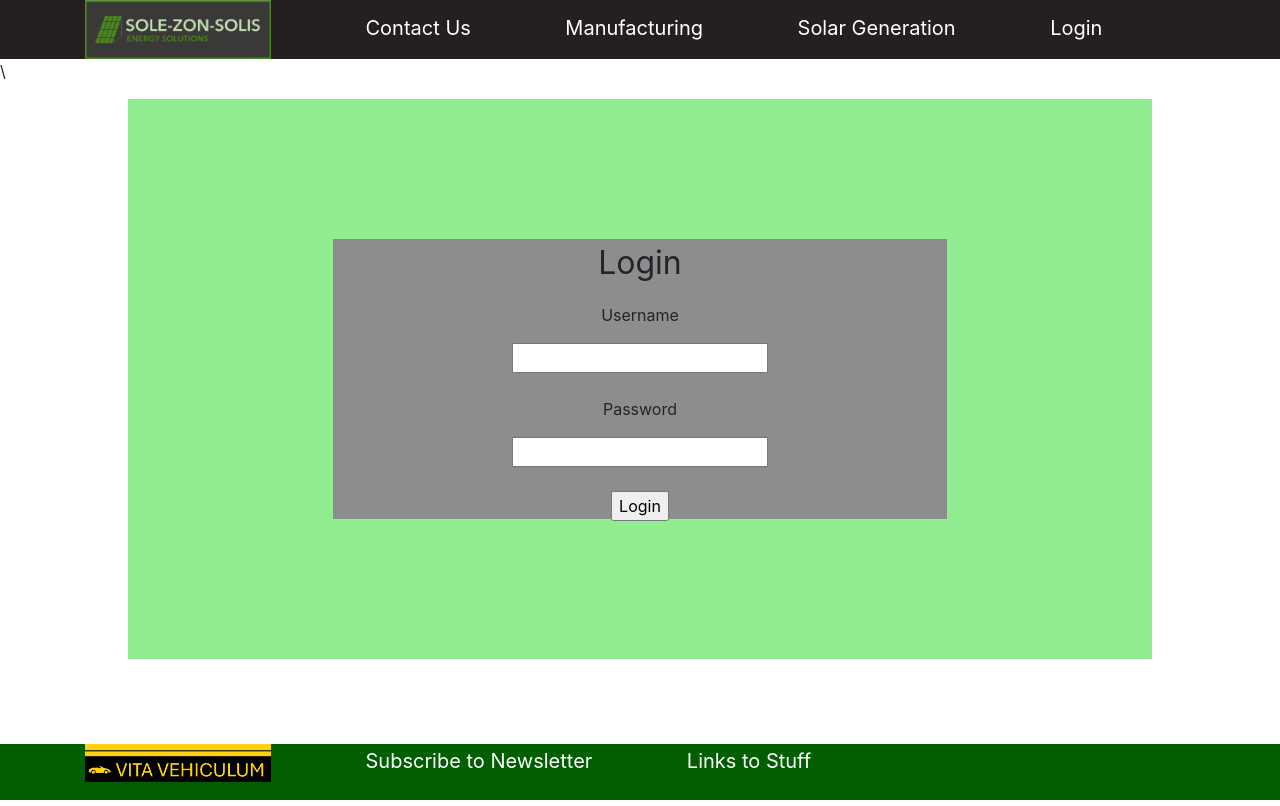
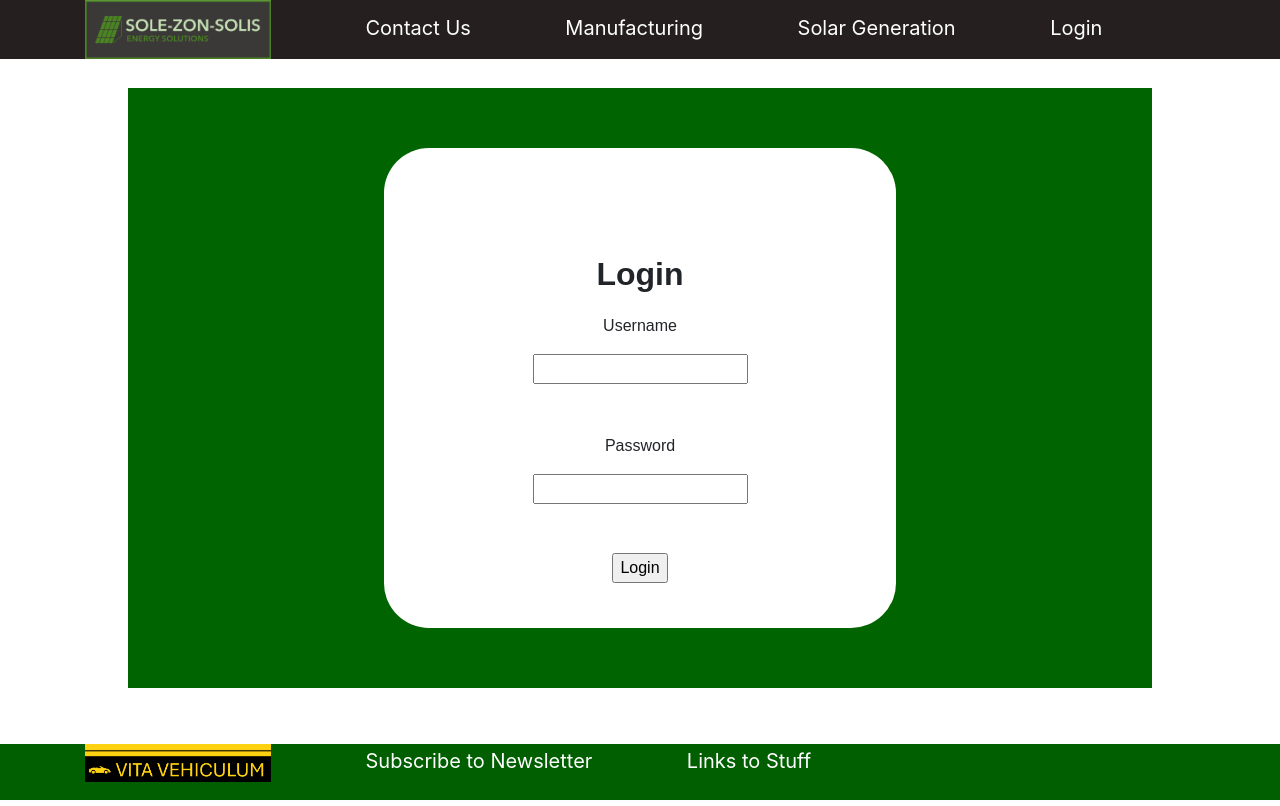
Before and after one commit to Lewis-Cyber-Defense/cfc-green, a Python web app: template src/application/templates/login.html in a window 1280 px wide. Run offline with Jinja, Linux system fonts and the light colour scheme; the template is opened without the code that fills it, so the values that code supplies are empty.

Commit message:
updated login css

```diff
--- /dev/null
+++ b/src/application/static/css/login.css
@@ -0,0 +1,50 @@
+.midSection {
+    display: flex;
+    position: fixed;
+    width: 80vw;
+    height: 75vh;
+    background-color: darkgreen;
+    font-family: sans-serif;
+    justify-content: center;
+    text-align: center;
+    align-items: center;
+    margin-top: 3.625vh;
+    margin-left: 10vw;
+}
+
+#loginSection {
+    position: fixed;
+    justify-content: center;
+    align-items: center;
+    background-color: white;
+    width: 40%;
+    height: 60%;
+    margin: auto;
+    border-radius: 45px 45px 45px 45px;
+    font-family: sans-serif;
+}
+
+#loginForm {
+    justify-content: center;
+    margin: auto;
+    display: flex;
+    flex-direction: column;
+    padding-top: 20%;
+}
+
+.loginFieldLabel {
+}
+
+
+#loginLabel {
+    font-size: xx-large;
+    font-weight: bold;
+    text-align: center;
+}
+
+.loginField {
+    justify-content: center;
+    margin:auto;
+    text-align: center;
+    padding-bottom: 5%;
+}
--- a/src/application/static/css/main.css
+++ b/src/application/static/css/main.css
@@ -41,39 +41,6 @@ body {
     margin-bottom: 7vh;
 }
 
-#loginSection {
-    position: relative;
-    justify-content: center;
-    align-items: center;
-    background-color: rgb(141, 141, 141);
-    width: 60%;
-    height: 50%;
-    margin: auto;
-    top: 25%;
-    border-radius: 5px solid rgb(255, 255, 255);
-}
-
-#loginLabel {
-    font-size: xx-large;
-    text-align: center;
-}
-
-.loginField {
-    justify-content: center;
-    margin:auto;
-    text-align: center;
-}
-
-.centeredBox {
-    margin: auto;
-    border: 5px black;
-    width: 50%;
-    height: 40%;
-    text-align: center;
-    display: block;
-    background-color: rgba(87, 83, 83, 0.288);
-}
-
 li {
     left: 200px;
     display: inline;
--- a/src/application/templates/login.html
+++ b/src/application/templates/login.html
@@ -8,7 +8,8 @@
     <link rel="canonical" href="https://getbootstrap.com/docs/5.0/examples/sign-in/">
     <!-- Bootstrap CSS -->
     <link rel="stylesheet" href="https://cdn.jsdelivr.net/npm/bootstrap@4.1.3/dist/css/bootstrap.min.css" integrity="sha384-MCw98/SFnGE8fJT3GXwEOngsV7Zt27NXFoaoApmYm81iuXoPkFOJwJ8ERdknLPMO" crossorigin="anonymous">
-    <link rel="stylesheet" href="/static/css/main.css">
+    <link rel="stylesheet" href="../static/css/main.css">
+    <link rel="stylesheet" href="../static/css/login.css">
 
     <title>Login</title>
   </head>
@@ -28,16 +29,16 @@
 
     <div class="midSection">
       <div id="loginSection">
-        <form>
+        <form id="loginForm">
           <p id="loginLabel">Login</p>
           <div class="loginField">
-            <p>Username</p>
-            <input type="text" id="username" name="username"/>
+            <p class="loginFieldLabel">Username</p>
+            <input type="text" id="username" name="username" required/>
           </div>
           <br>
           <div class="loginField">
-            <p>Password</p>
-            <input type="password" id="password" name="password"/>
+            <p class="loginFieldLabel">Password</p>
+            <input type="password" id="password" name="password" required/>
           </div>
           <br>
           <input type="submit" style="display: block; justify-content: center; margin: 0 auto; text-align: center;" value="Login" id="login-btn" onclick="auth('login');">
@@ -53,7 +54,7 @@
     <script src="https://cdn.jsdelivr.net/npm/popper.js@1.14.3/dist/umd/popper.min.js" integrity="sha384-ZMP7rVo3mIykV+2+9J3UJ46jBk0WLaUAdn689aCwoqbBJiSnjAK/l8WvCWPIPm49" crossorigin="anonymous"></script>
     <script src="https://cdn.jsdelivr.net/npm/bootstrap@4.1.3/dist/js/bootstrap.min.js" integrity="sha384-ChfqqxuZUCnJSK3+MXmPNIyE6ZbWh2IMqE241rYiqJxyMiZ6OW/JmZQ5stwEULTy" crossorigin="anonymous"></script>
 
-  </body>\
+  </body>
 
   <footer>
     <div>
```
